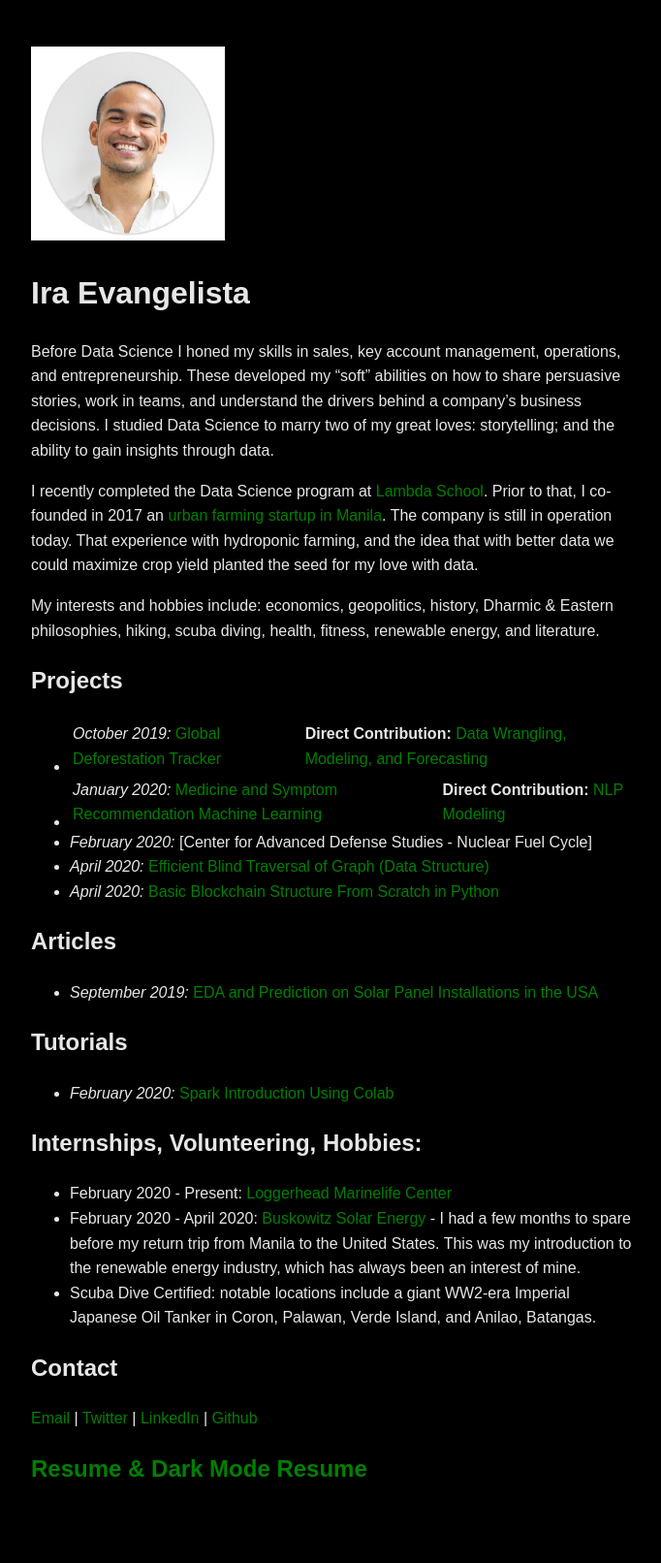
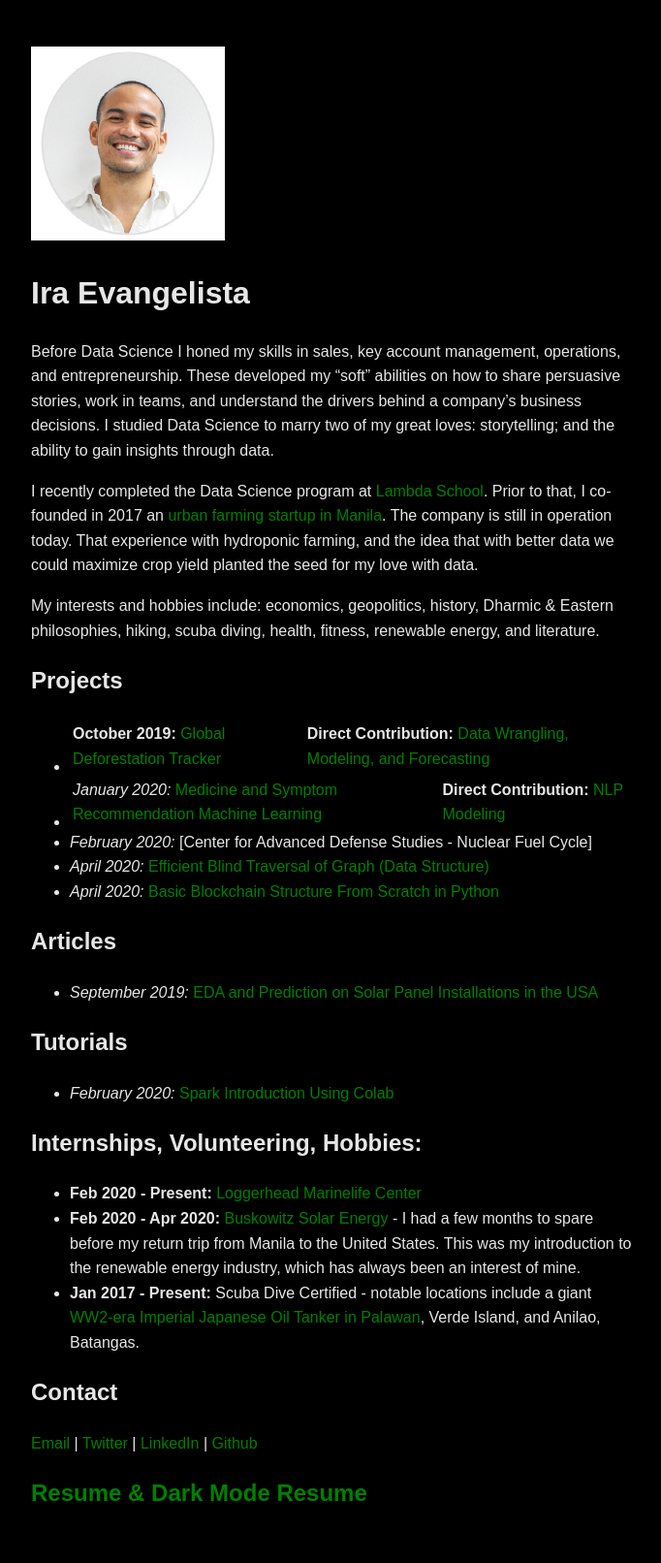
Before and after one commit to pragmatizt/ira_evangelista.github.io, a Jekyll site: the page built from index.md, in a window 1280 px wide. Shown: the whole page at 97% size, without its empty margins (296-978 px from the left). Built offline with Jekyll 4.4.1, drawn with Linux system fonts in a browser that asks for light colours; our own code applies the rules of GitHub Pages for plain Markdown files; before the commit the page ends 1586 px from its top, so only the background shows below that.

Commit message:
Update index.md

```diff
--- a/index.md
+++ b/index.md
@@ -9,7 +9,7 @@ I recently completed the Data Science program at [Lambda School](https://lambdas
 My interests and hobbies include: economics, geopolitics, history, Dharmic & Eastern philosophies, hiking, scuba diving, health, fitness, renewable energy, and literature.
 
 ## Projects
-- *October 2019:* [Global Deforestation Tracker](https://github.com/build-deforestation-application) | **Direct Contribution:** [Data Wrangling, Modeling, and Forecasting](https://github.com/pragmatizt/deforestation_app/tree/master/notebooks)
+- **October 2019:** [Global Deforestation Tracker](https://github.com/build-deforestation-application) | **Direct Contribution:** [Data Wrangling, Modeling, and Forecasting](https://github.com/pragmatizt/deforestation_app/tree/master/notebooks)
 - *January 2020:* [Medicine and Symptom Recommendation Machine Learning](https://github.com/Medical-Cabinet-2) | **Direct Contribution:** [NLP Modeling](https://github.com/Medical-Cabinet-2/Data-Science/blob/master/NLP_model/nlp_model_comparison.ipynb)
 - *February 2020:* [Center for Advanced Defense Studies - Nuclear Fuel Cycle]
 - *April 2020:* [Efficient Blind Traversal of Graph (Data Structure)](https://github.com/pragmatizt/Blind-Graph-Traversal)
@@ -22,9 +22,9 @@ My interests and hobbies include: economics, geopolitics, history, Dharmic & Eas
 - *February 2020:* [Spark Introduction Using Colab](https://colab.research.google.com/drive/1AnuR9z_6YQY1v-UytY6pzPmq2ls5kCHy?usp=sharing)
 
 ## Internships, Volunteering, Hobbies:
-- February 2020 - Present: [Loggerhead Marinelife Center](https://marinelife.org/)
-- February 2020 - April 2020: [Buskowitz Solar Energy](https://www.buskowitz.com/) - I had a few months to spare before my return trip from Manila to the United States.  This was my introduction to the renewable energy industry, which has always been an interest of mine.
-- Scuba Dive Certified: notable locations include a giant WW2-era Imperial Japanese Oil Tanker in Coron, Palawan, Verde Island, and Anilao, Batangas.
+- **Feb 2020 - Present:** [Loggerhead Marinelife Center](https://marinelife.org/)
+- **Feb 2020 - Apr 2020:** [Buskowitz Solar Energy](https://www.buskowitz.com/) - I had a few months to spare before my return trip from Manila to the United States.  This was my introduction to the renewable energy industry, which has always been an interest of mine.
+- **Jan 2017 - Present:** Scuba Dive Certified - notable locations include a giant [WW2-era Imperial Japanese Oil Tanker in Palawan](https://www.youtube.com/watch?v=JQc_G6ATRF8), Verde Island, and Anilao, Batangas.
 
 ## Contact
 [Email](mailto:evangelista.ira@gmail.com) | [Twitter](https://twitter.com/pragmatizt) | [LinkedIn](https://www.linkedin.com/in/ira-evangelista-13356b13/)  | [Github](https://github.com/pragmatizt/)
```
